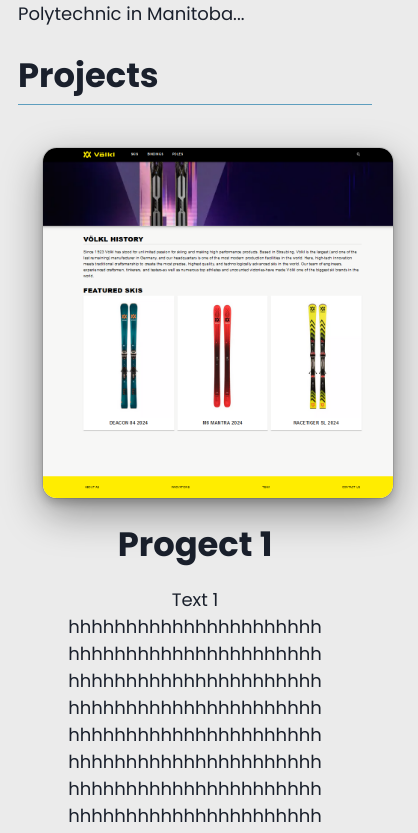
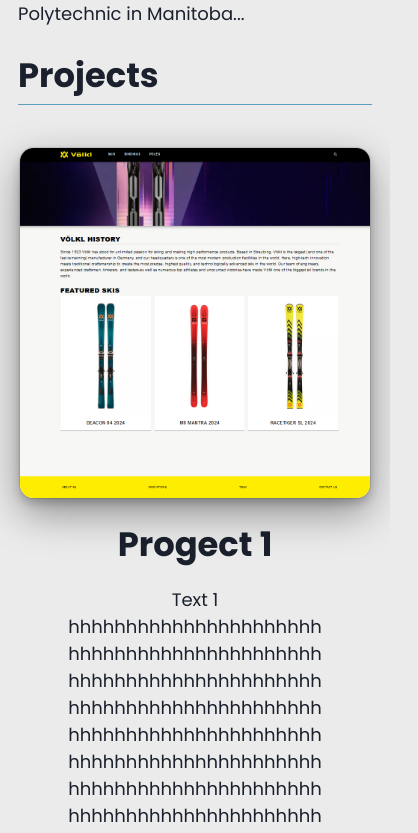
Before and after one commit to bold-italic/portfolio-sergey-varlamov, a Next.js app: page / in a window 390 px wide. Shown: the part 783-1616 px from the top of the page, 418 px wide, since content can reach past the window. Built offline with nearby package versions, Linux system fonts and the light colour scheme.

Commit message:
Fixed mobile style

```diff
--- a/src/pages/index.js
+++ b/src/pages/index.js
@@ -127,13 +127,13 @@ const Home = () => {
           <Box
             key={index}
             display={{ lg: "flex" }}
-            justifyContent={{ lg: "center" }}
+            justifyContent={{ lg: "space-around" }}
             alignItems={{ lg: "center" }}
             flexDirection={{ lg: isOdd(index) === 1 ? "row-reverse" : "row" }}
           >
             <Box
               style={projectImageStyle}
-              width={{ base: "80%", lg: "35%" }}
+              maxW={{ base: "90%", lg: "unset" }}
               mx={{ base: "auto", lg: "0" }}
               pl={{ lg: isOdd(index) === 1 && "10" }}
               pr={{ lg: isOdd(index) === 0 && "10" }}
```
